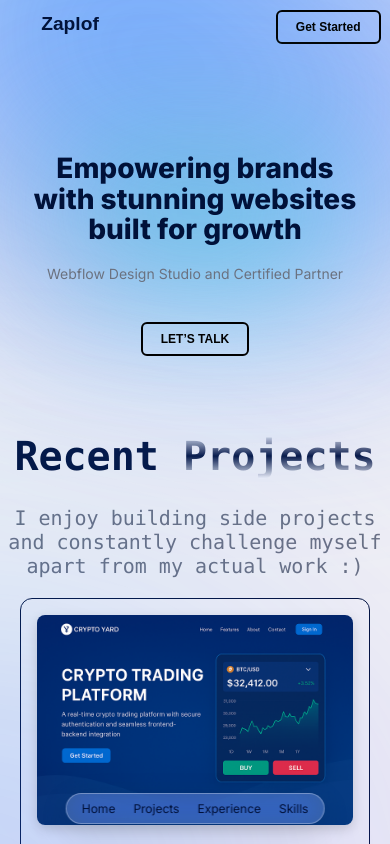
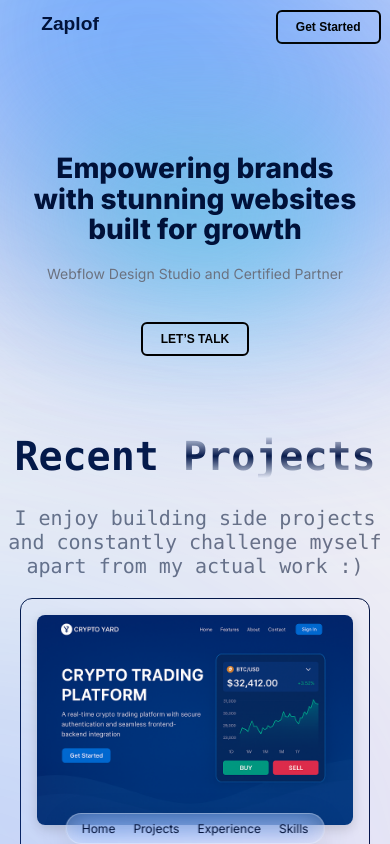
Before and after one commit to mooojn/zaplof, a React (Vite) app: page / in a window 390 px wide. Shown: the top 844 px of the page. Built offline with nearby package versions, Linux system fonts and the light colour scheme; a web font is replaced by a local one.

Commit message:
Fix styles

```diff
--- a/src/components/Header/Header.css
+++ b/src/components/Header/Header.css
@@ -126,7 +126,7 @@
 
   .nav {
     position: fixed;
-    bottom: 10px;
+    bottom: -10px;
     top: auto;
     left: 50%;
     transform: translateX(-50%);
--- a/src/components/Projects/Card/Card.css
+++ b/src/components/Projects/Card/Card.css
@@ -13,7 +13,7 @@
 
 .project-card:hover {
   border-radius: 22px;
-  box-shadow: 2px 2px 10px 5px var(--primary);
+  box-shadow: var(--box-shadow-projects);
 }
 
 .gradient-blob-2 {
--- a/src/index.css
+++ b/src/index.css
@@ -14,6 +14,7 @@
   /* shadows */
   --box-shadow-hover: rgba(0, 17, 57, 0.15);
   --box-shadow: rgba(0, 0, 0, 0.05);
+  --box-shadow-projects: 2px 2px 5px 2px var(--primary);
   /* margins */
   --mb-each-component: 100px;
 }
```
